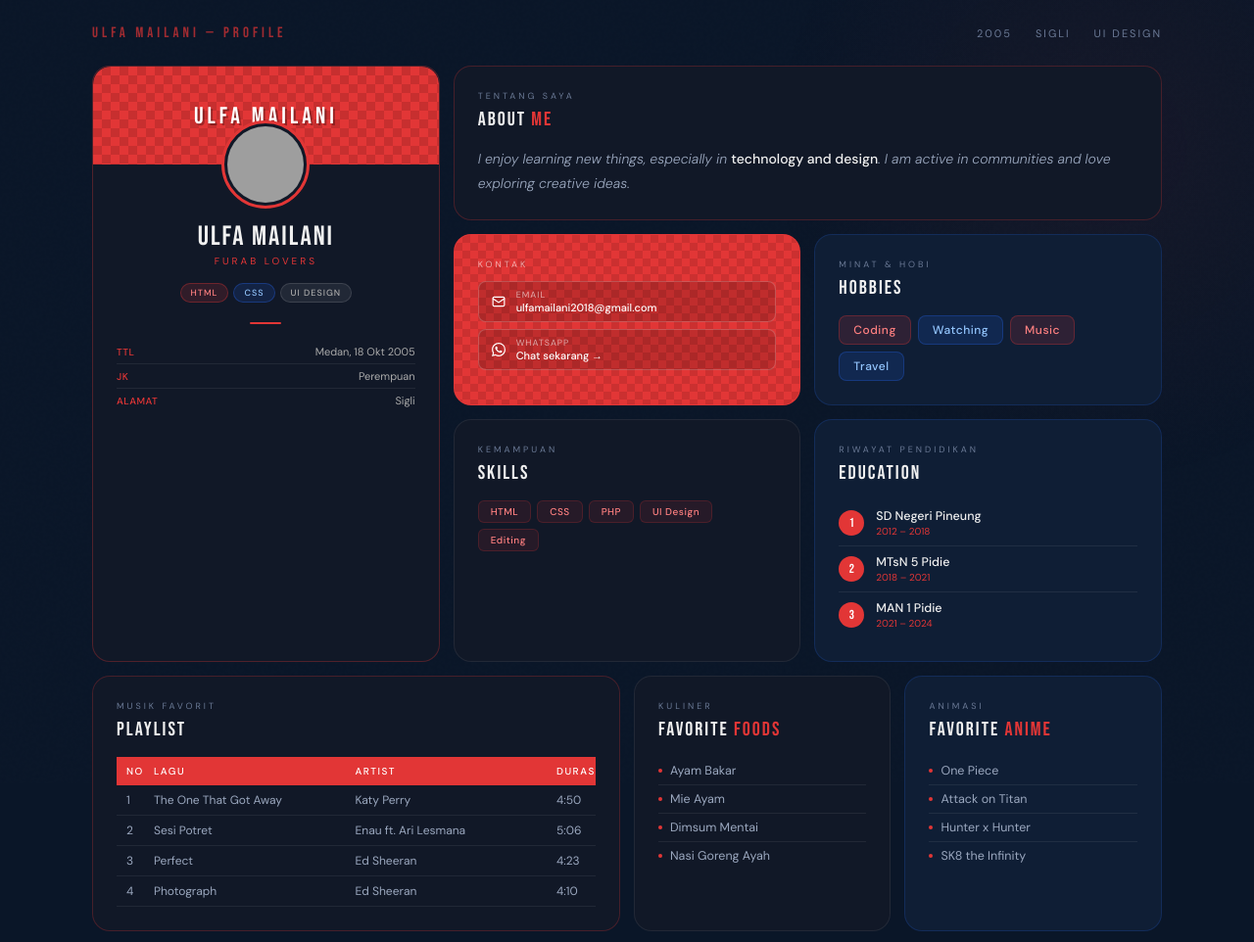
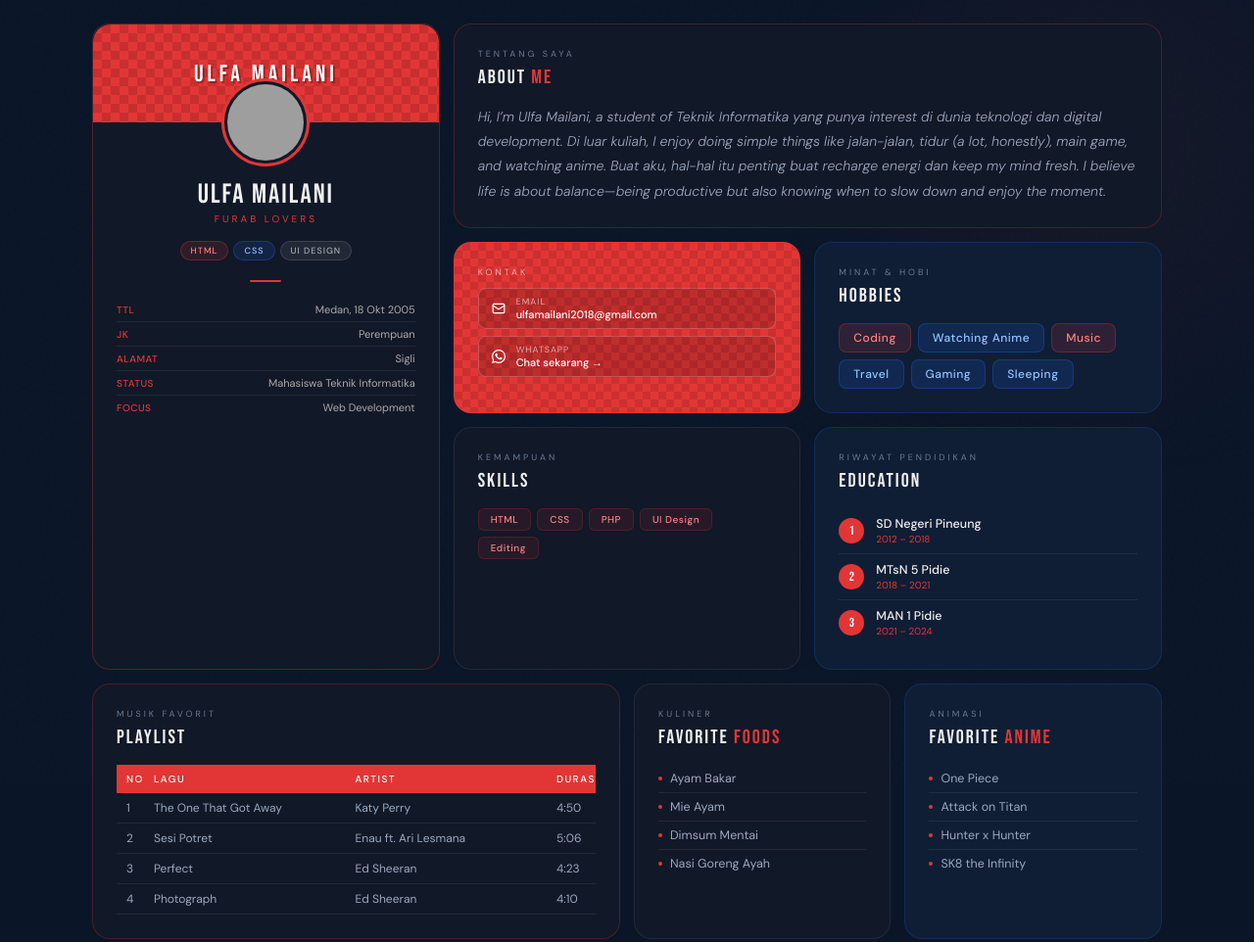
Before and after one commit to ulfamailani/Profile, a plain HTML site: page index.html in a window 1280 px wide. Shown: the top 962 px of the page at 98% size. Drawn offline with nearby package versions, Linux system fonts and the light colour scheme; grey boxes are pictures that could not be loaded.

Commit message:
Update index.html

```diff
--- a/index.html
+++ b/index.html
@@ -442,15 +442,6 @@ body::before {
 </head>
 <body>
 
-<div class="top-bar">
-  <div class="top-logo">ULFA MAILANI — PROFILE</div>
-  <div class="top-nav">
-    <span>2005</span>
-    <span>Sigli</span>
-    <span>UI Design</span>
-  </div>
-</div>
-
 <div class="bento">
 
   <!-- HERO -->
@@ -483,6 +474,14 @@ body::before {
           <span class="ilabel">Alamat</span>
           <span class="ivalue">Sigli</span>
         </div>
+        <div class="info-row">
+           <span class="ilabel">Status</span>
+           <span class="ivalue">Mahasiswa Teknik Informatika</span>
+        </div>
+        <div class="info-row">
+          <span class="ilabel">Focus</span>
+          <span class="ivalue">Web Development</span>
+        </div>
       </div>
     </div>
   </div>
@@ -491,7 +490,9 @@ body::before {
   <div class="bc bc-about bc-red">
     <div class="blabel">Tentang Saya</div>
     <div class="btitle">About <span>Me</span></div>
-    <div class="about-text">I enjoy learning new things, especially in <em>technology and design</em>. I am active in communities and love exploring creative ideas.</div>
+    <div class="about-text">Hi, I’m Ulfa Mailani, a student of Teknik Informatika yang punya interest di dunia teknologi dan digital development.
+                Di luar kuliah, I enjoy doing simple things like jalan-jalan, tidur (a lot, honestly), main game, and watching anime. Buat aku, hal-hal itu penting buat recharge energi dan keep my mind fresh.
+                I believe life is about balance—being productive but also knowing when to slow down and enjoy the moment.</div>
   </div>
 
   <!-- CONTACT -->
@@ -527,9 +528,11 @@ body::before {
     <div class="btitle">Hobbies</div>
     <div class="htags">
       <span class="htag htag-r">Coding</span>
-      <span class="htag htag-b">Watching</span>
+      <span class="htag htag-b">Watching Anime</span>
       <span class="htag htag-r">Music</span>
       <span class="htag htag-b">Travel</span>
+      <span class="htag htag-b">Gaming</span>
+      <span class="htag htag-b">Sleeping</span>
     </div>
   </div>
 
```
